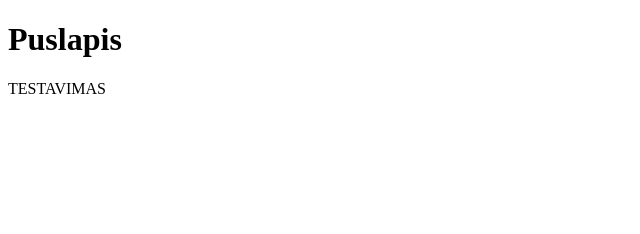
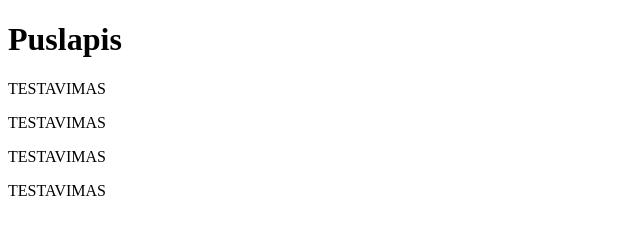
Before and after one commit to DovileSem/240213WEB160VAK, a plain HTML site: page index.html in a window 1280 px wide. Shown: the whole page, without its empty margins (0-640 px from the left). Drawn offline with Linux system fonts and the light colour scheme.

Commit message:
KOREGAVAU

```diff
--- a/index.html
+++ b/index.html
@@ -9,6 +9,9 @@
     <h1>Puslapis</h1>
 
     <P>TESTAVIMAS</P>
+    <P>TESTAVIMAS</P>
+    <P>TESTAVIMAS</P>
+    <P>TESTAVIMAS</P>
 
 </body>
 </html>
```
